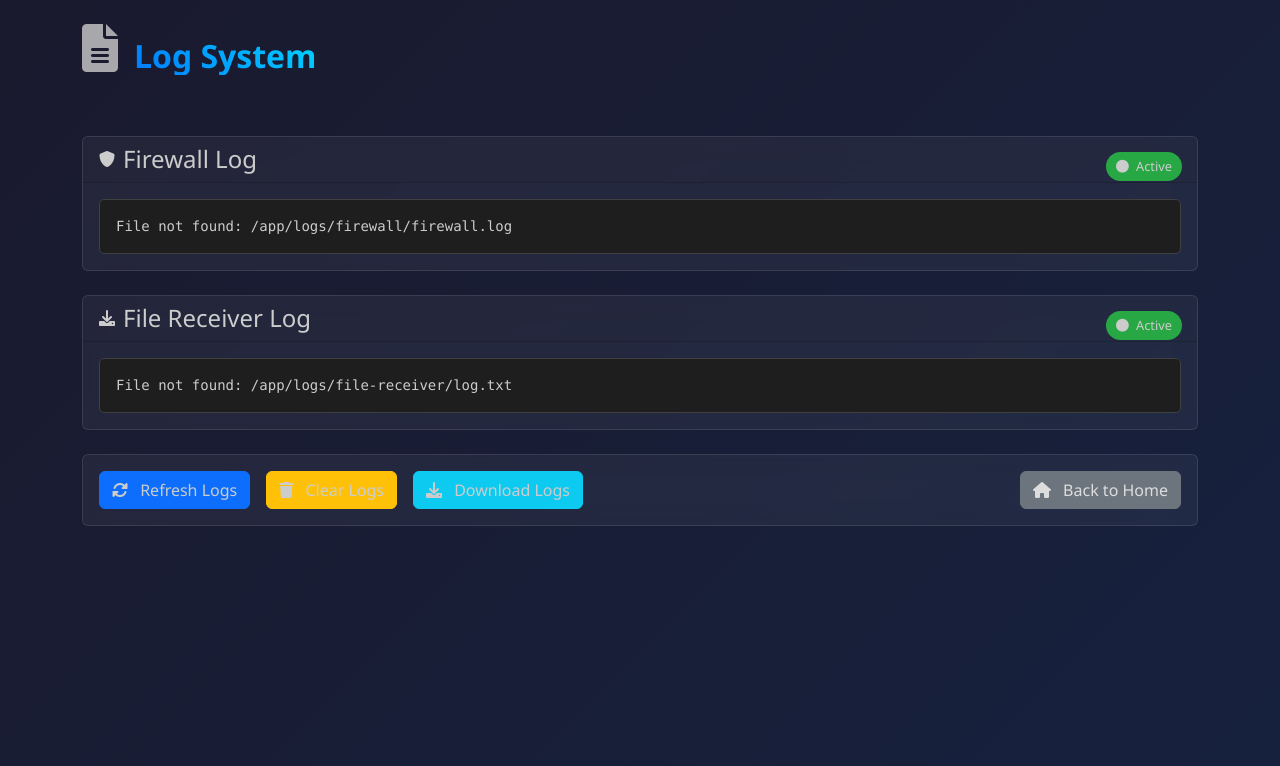
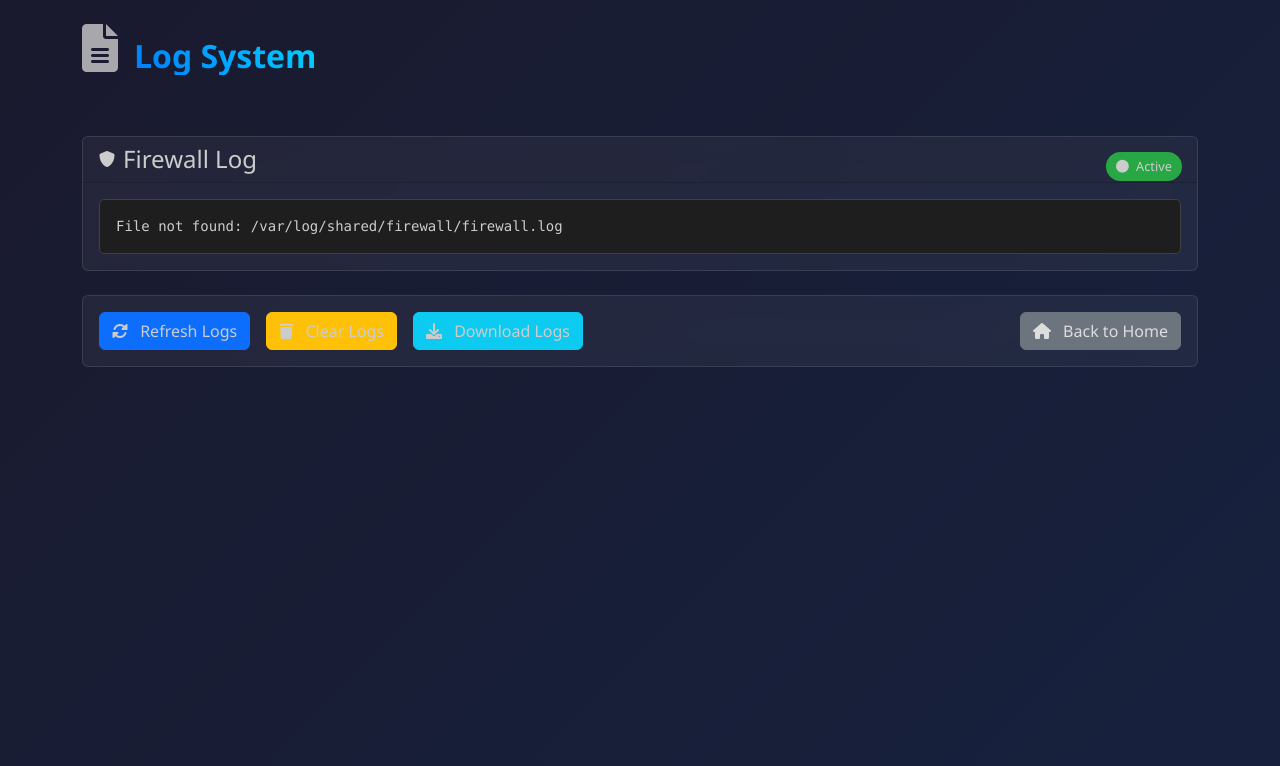
Before and after one commit to Nick-Maro/DockerChat, a Flask app: page /logs in a window 1280 px wide. Shown: the top 766 px of the page. Run offline with Flask 3, Linux system fonts and the light colour scheme; parts of the project's set-up code (start-up, migrations or seed data) failed here and were passed over; some libraries are stand-ins or nearby versions.

Commit message:
refactor(dashboard): update logs (remove file-reiver and honeypot)

```diff
--- a/dashboard/app.py
+++ b/dashboard/app.py
@@ -13,10 +13,9 @@ load_dotenv(dotenv_path)
 app = Flask(__name__)
 app.secret_key = 'your-secret-key-here'
 
-FIREWALL_RULES_PATH = "/app/logs/firewall/rules.json"
-FIREWALL_LOG_PATH = "/app/logs/firewall/firewall.log"
-HONEYPOT_LOG_PATH = "/app/logs/honeypot/log.txt"
-FILE_RECEIVER_LOG_PATH = "/app/logs/file-receiver/log.txt"
+FIREWALL_RULES_PATH = "/var/log/shared/firewall/rules.json"
+FIREWALL_LOG_PATH = "/var/log/shared/firewall/firewall.log"
+os.makedirs(os.path.dirname(FIREWALL_LOG_PATH), exist_ok=True)
 
 REDIS_HOST = os.getenv('REDIS_HOST', 'redis')
 REDIS_PORT = int(os.getenv('REDIS_PORT', 6379))
@@ -66,12 +65,7 @@ def firewall():
 @app.route("/logs")
 def logs():
     firewall_log = read_file(FIREWALL_LOG_PATH)
-    honeypot_log = read_file(HONEYPOT_LOG_PATH)
-    receiver_log = read_file(FILE_RECEIVER_LOG_PATH)
-    return render_template("logs.html",
-                          firewall_log=firewall_log,
-                          honeypot_log=honeypot_log,
-                          receiver_log=receiver_log)
+    return render_template("logs.html", firewall_log=firewall_log)
 
 @app.route("/stats")
 def stats():
@@ -177,16 +171,12 @@ def debug():
         "current_directory": os.getcwd(),
         "firewall_rules_exists": os.path.exists(FIREWALL_RULES_PATH),
         "firewall_log_exists": os.path.exists(FIREWALL_LOG_PATH),
-        "honeypot_log_exists": os.path.exists(HONEYPOT_LOG_PATH),
-        "file_receiver_log_exists": os.path.exists(FILE_RECEIVER_LOG_PATH),
         "redis_available": REDIS_AVAILABLE,
     }
 
     for path_name, path in [
         ("firewall_rules", FIREWALL_RULES_PATH),
         ("firewall_log", FIREWALL_LOG_PATH),
-        ("honeypot_log", HONEYPOT_LOG_PATH),
-        ("file_receiver_log", FILE_RECEIVER_LOG_PATH)
     ]:
         debug_info[f"{path_name}_readable"] = os.access(path, os.R_OK) if os.path.exists(path) else False
         debug_info[f"{path_name}_size"] = str(os.path.getsize(path) if os.path.exists(path) else 0)
@@ -276,12 +266,11 @@ def read_file(path):
     except Exception as e:
         return f"File read error {path}: {str(e)}"
 
+
 if __name__ == "__main__":
     print(f"Dashboard starting...")
     print(f"Firewall rules path: {FIREWALL_RULES_PATH}")
     print(f"Firewall log path: {FIREWALL_LOG_PATH}")
-    print(f"Honeypot log path: {HONEYPOT_LOG_PATH}")
-    print(f"File receiver log path: {FILE_RECEIVER_LOG_PATH}")
     print(f"Redis available: {REDIS_AVAILABLE}")
 
     app.run(host="0.0.0.0", port=80, debug=True)
--- a/dashboard/templates/index.html
+++ b/dashboard/templates/index.html
@@ -89,7 +89,7 @@
                 <i class="fas fa-file-alt icon-large text-info"></i>
                 <h4 class="card-title">View Log</h4>
                 <p class="card-text">
-                    Monitor firewall logs, honeypots, and file receivers in real time
+                    Monitor firewall logs, and file receivers in real time
                 </p>
                 <div class="mt-auto">
                     <span class="btn btn-outline-info">
--- a/dashboard/templates/logs.html
+++ b/dashboard/templates/logs.html
@@ -35,28 +35,6 @@
                     <div class="card-body">
                         <div class="json-viewer p-3">
                             <pre class="mb-0" style="white-space: pre-wrap; word-wrap: break-word;">{{ firewall_log or 'No logs available' }}</pre>
-                        </div>
-                    </div>
-                </div>
-            </div>
-        </div>
-
-        <div class="row mb-4">
-            <div class="col-12">
-                <div class="card card-custom">
-                    <div class="card-header d-flex justify-content-between align-items-center">
-                        <div class="d-flex align-items-center">
-                            <i class="fas fa-download me-2"></i>
-                            <h4 class="mb-0">File Receiver Log</h4>
-                        </div>
-                        <div class="status-badge status-online">
-                            <i class="fas fa-circle me-1"></i>
-                            Active
-                        </div>
-                    </div>
-                    <div class="card-body">
-                        <div class="json-viewer p-3">
-                            <pre class="mb-0" style="white-space: pre-wrap; word-wrap: break-word;">{{ receiver_log or 'No logs available' }}</pre>
                         </div>
                     </div>
                 </div>
```
Also changed, not shown: dashboard/templates/debug.html (+1 -34 lines).
